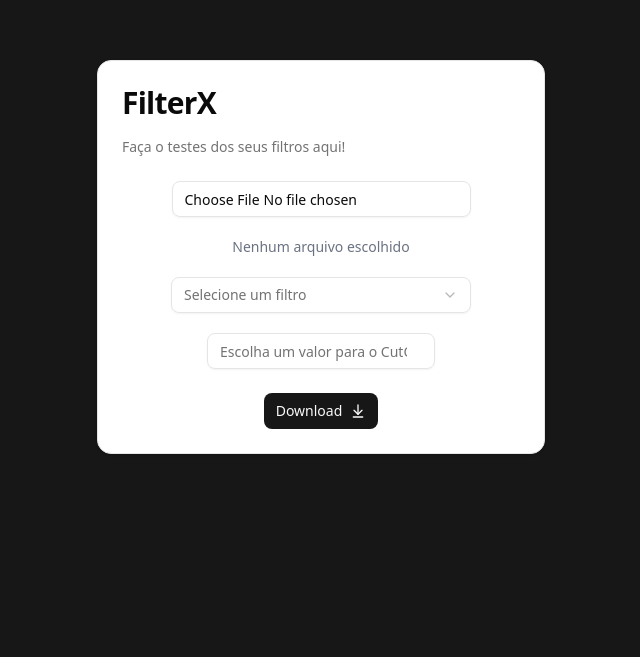
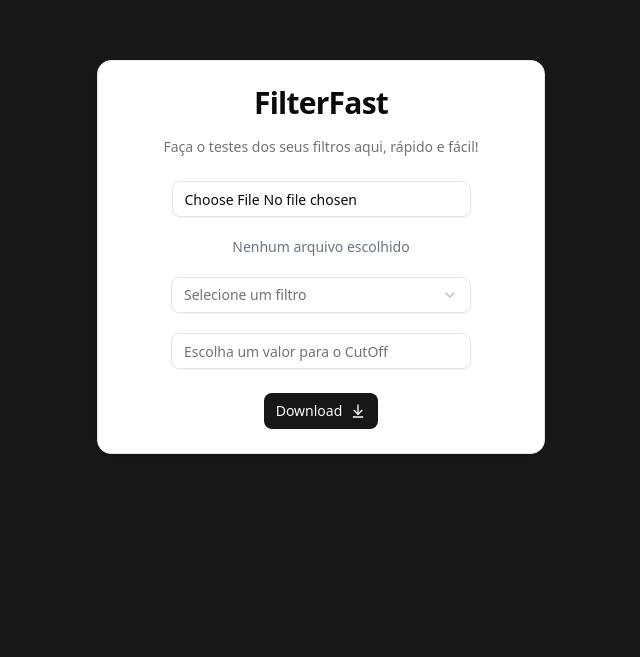
Before and after one commit to SaldanhaElisson/study-filters, a React (Vite) app: page / in a window 1280 px wide. Shown: the part 143-800 px from the top of the page, without its empty margins (319-959 px from the left). Built offline with nearby package versions, Linux system fonts and the light colour scheme.

Commit message:
rename title

```diff
--- a/src/pages/Home.tsx
+++ b/src/pages/Home.tsx
@@ -21,7 +21,6 @@ export const Home = () => {
     const { filter } = useFilter()
 
     const handleFilterChange = (newFilter: typeoffilter) => {
-        console.log(`Novo filtro selecionado: ${newFilter}`);
         setTypeOfFilter(newFilter);
     };
 
@@ -34,8 +33,8 @@ export const Home = () => {
             <div className='min-w-screen min-h-screen bg-accent-foreground flex items-center justify-center'>
                 <Card className="min-w-md">
                     <CardHeader>
-                        <CardTitle className="scroll-m-20  pb-2 text-3xl font-semibold tracking-tight first:mt-0"> FilterX</CardTitle>
-                        <CardDescription> Faça o testes dos seus filtros aqui!</CardDescription>
+                        <CardTitle className="scroll-m-20  pb-2 text-3xl font-semibold tracking-tight first:mt-0 text-center"> FilterFast</CardTitle>
+                        <CardDescription className="text-center"> Faça o testes dos seus filtros aqui, rápido e fácil!</CardDescription>
                     </CardHeader>
 
                     <CardContent className="flex flex-col items-center justify-center gap-5">
--- a/src/sections/CutOffInput.tsx
+++ b/src/sections/CutOffInput.tsx
@@ -13,6 +13,6 @@ export const CutOffInput = ({ handleCutOff }: CutOffProps) => {
         handleCutOff(numericValue);
     };
     return (
-        <Input placeholder="Escolha um valor para o CutOff" className="w-max" type="number" onChange={handleChange} />
+        <Input placeholder="Escolha um valor para o CutOff" className="w-[300px]" type="number" onChange={handleChange} />
     )
 }
```
